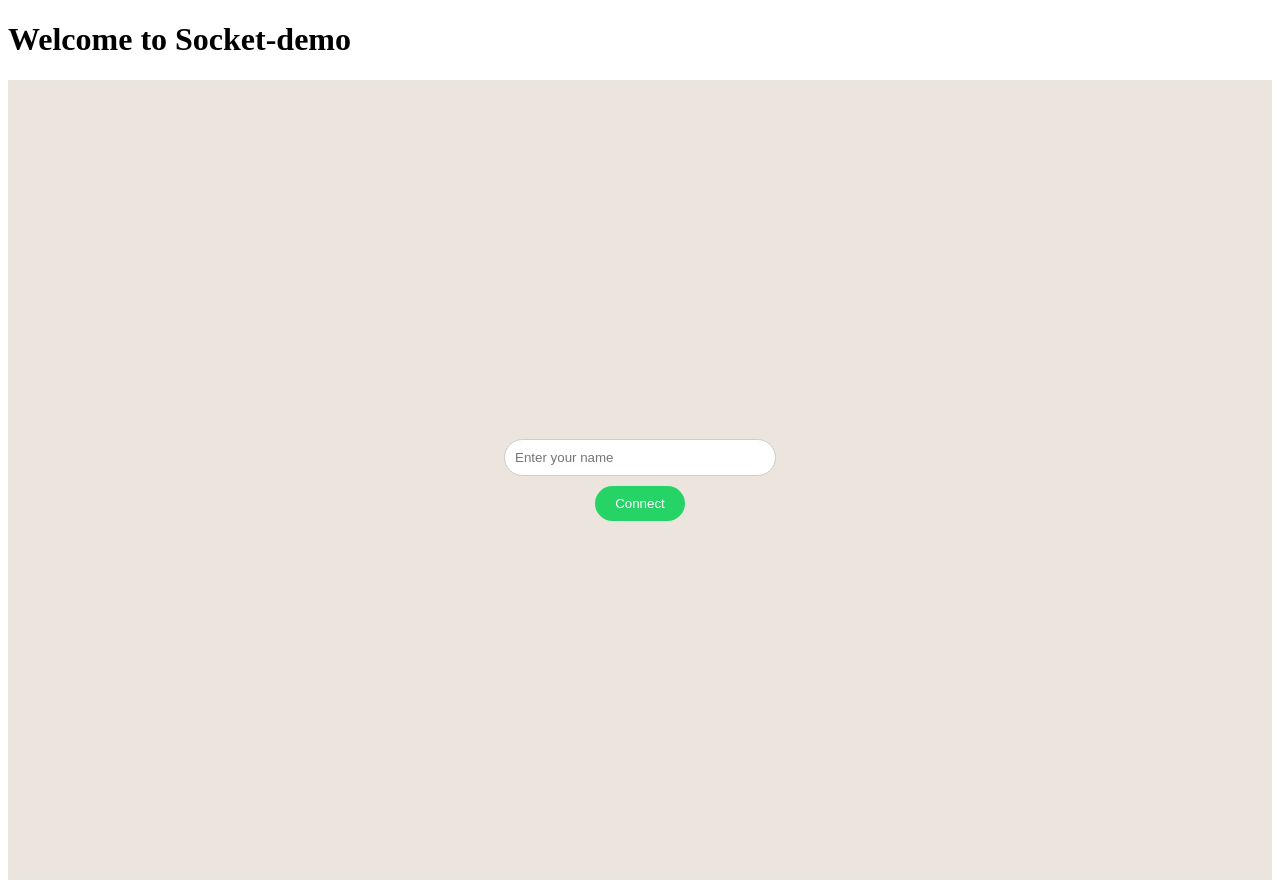
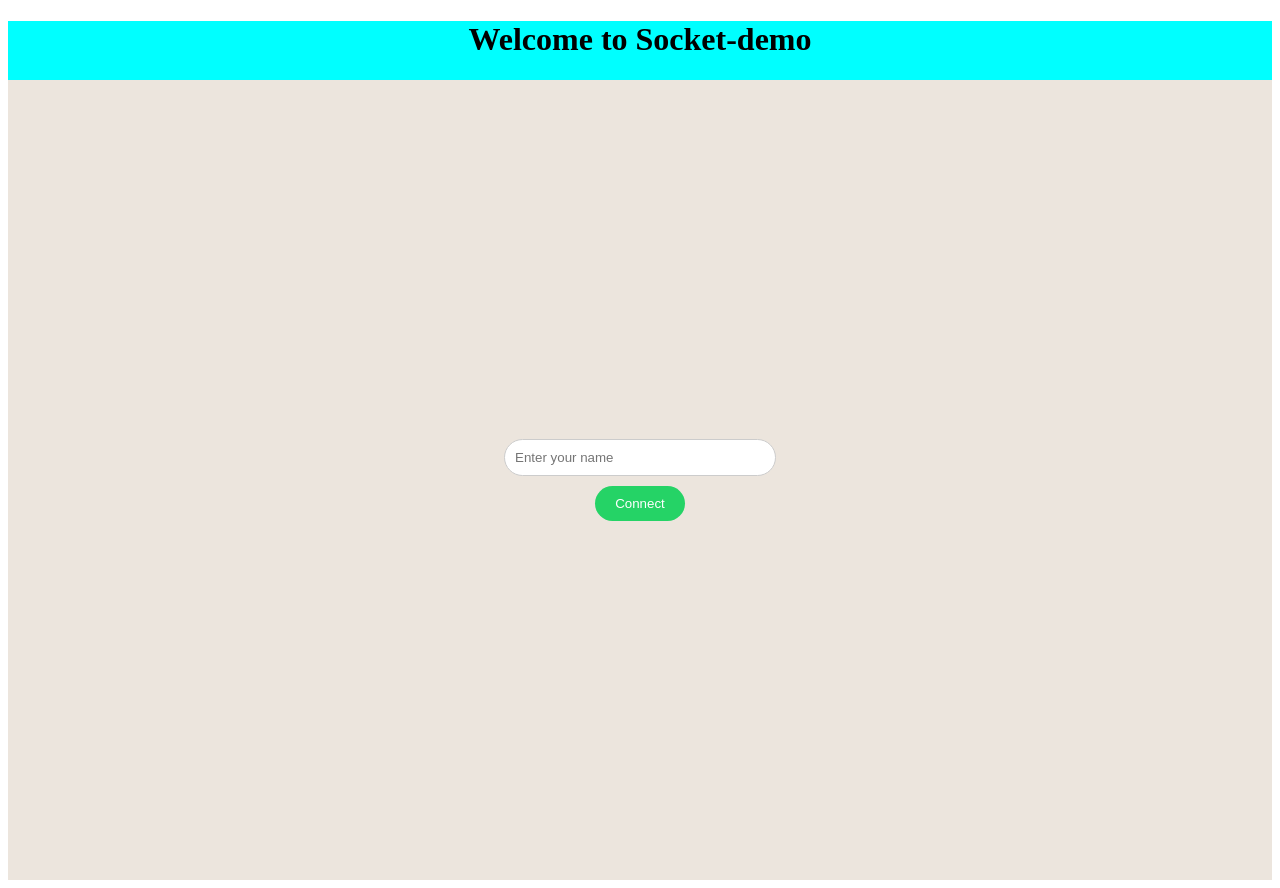
Before and after one commit to ronigold55/FE-react-ts-template, a React (Create React App) app: page / in a window 1280 px wide. Built offline with nearby package versions, Linux system fonts and the light colour scheme.

Commit message:
init branch

```diff
--- /dev/null
+++ b/public/index.css
@@ -0,0 +1,4 @@
+#root{
+    text-align: center;
+    background-color: aqua;
+}
--- a/public/index.html
+++ b/public/index.html
@@ -1,6 +1,7 @@
 <!DOCTYPE html>
 <html lang="en">
   <head>
+    <link rel="stylesheet" href="index.css">
     <meta charset="utf-8" />
 
     <meta name="viewport" content="width=device-width, initial-scale=1" />
```
